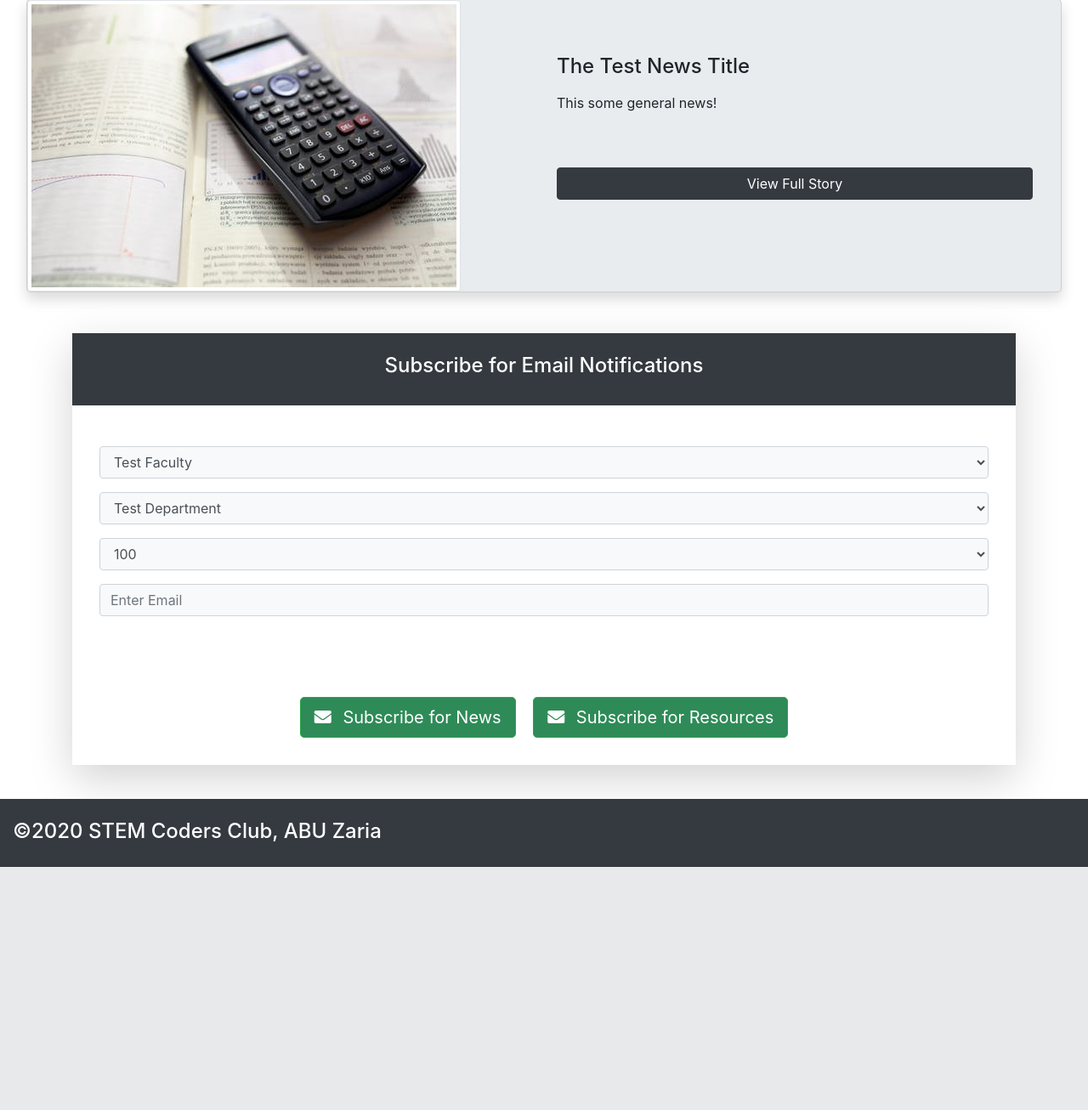
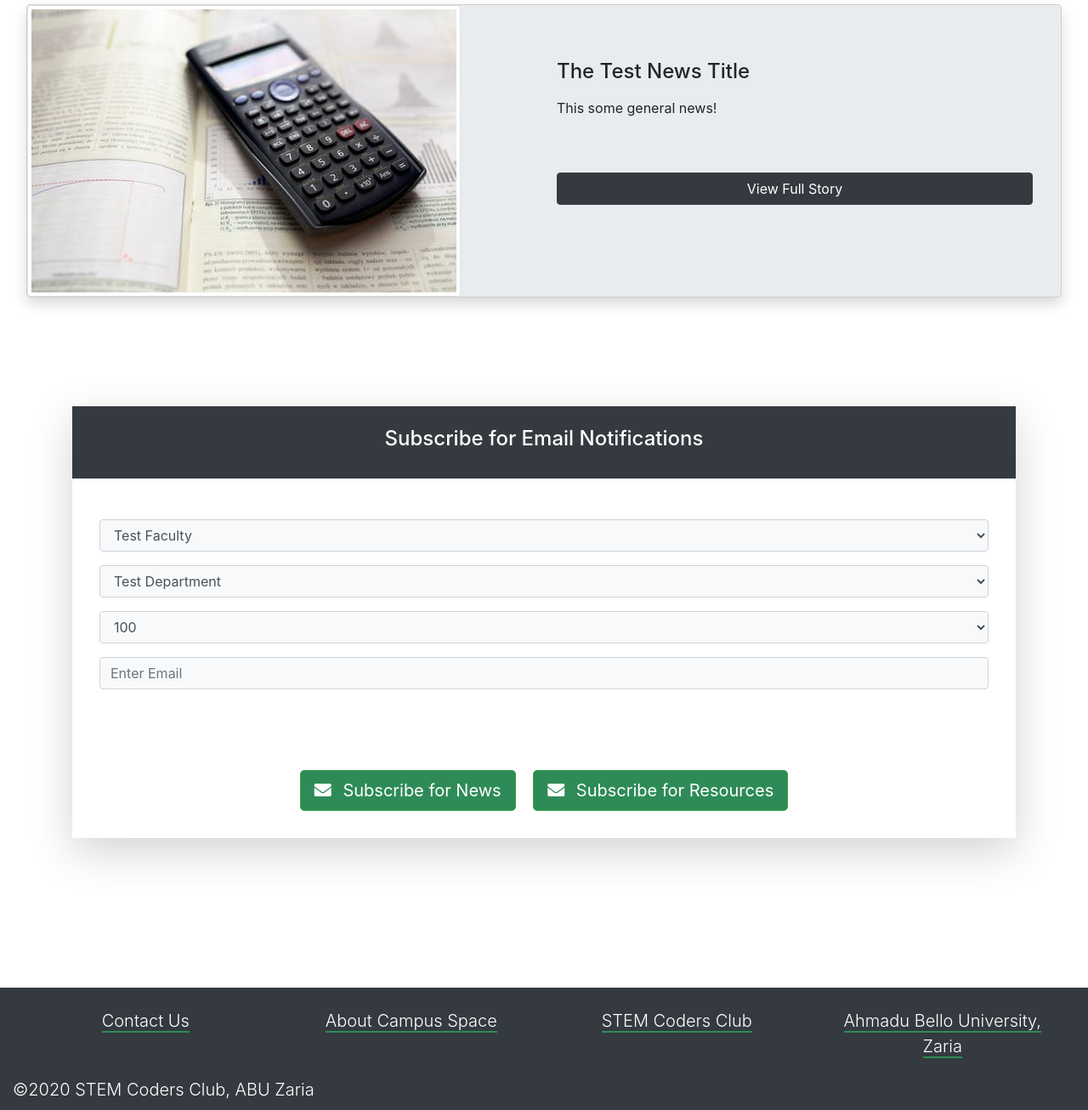
Before and after one commit to STEMCoders-ABU/project1, a CodeIgniter app: page /project1/ in a window 1280 px wide. Shown: the part 3664-4970 px from the top of the page at 85% size. Before the commit the page ends 4684 px from the top, so only its background shows below. Run offline with CodeIgniter, Linux system fonts and the light colour scheme; data comes from the database, SQL or seed files in the repository.

Commit message:
modified the about and contact pages

```diff
--- a/application/controllers/Pages.php
+++ b/application/controllers/Pages.php
@@ -21,6 +21,12 @@ class Pages extends CI_Controller
     {
         $data['page_title'] = 'About';
         load_view('pages/about', $data);
+    }
+
+    public function contact()
+    {
+        $data['page_title'] = 'Contact';
+        load_view('pages/contact', $data);
     }
 
     function news_sub()
--- a/application/views/pages/index.php
+++ b/application/views/pages/index.php
@@ -104,7 +104,7 @@
         </div>
     </section>
 
-    <section class="mt-5 container mb-4">
+    <section class="container" style="margin-top: 8rem;">
       <div class="jumbtron p-3 shadow shadow-lg">
         <div class="p-4 bg-dark text-white mx-n3 mt-n3">
           <h4 class="text-center">Subscribe for Email Notifications</h4>
--- a/application/views/templates/footer.php
+++ b/application/views/templates/footer.php
@@ -1,7 +1,26 @@
     </main>
 
-    <footer class="bg-dark text-white container-fluid pt-4 mt-5" id="generic-footer">
-        <h4 class="mb-n5 alegreya-r">&copy;<?= date('Y'); ?> <span>STEM Coders Club, ABU Zaria</span></h4>
+    <footer class="bg-dark container-fluid pt-4 mt-5" id="generic-footer">
+      <div class="text-light lead mb-4 container-fluid">
+        <div class="row alegreya-r">
+          <div class="col-sm text-center footer-link-container">
+            <a href="<?= site_url('contact'); ?>" class="text-white footer-link">Contact Us</a>
+          </div>
+          <div class="col-sm text-center footer-link-container">
+            <a href="<?= site_url('about'); ?>" class="text-white footer-link">About Campus Space</a>
+          </div>
+          <div class="col-sm text-center footer-link-container">
+            <a href="https://stemcoders.com.ng" class="text-white footer-link">STEM Coders Club</a>
+          </div>
+          <div class="col-sm text-center footer-link-container">
+            <a href="https://www.abu.edu.ng" class="text-white footer-link">Ahmadu Bello University, Zaria</a>
+          </div>
+        </div>
+      </div>
+
+      <div class="text-white pb-1">
+        <h4 class="alegreya- lead">&copy;<?= date('Y'); ?> <span>STEM Coders Club, ABU Zaria</span></h4>
+      </div>
     </footer>
 </div>
 
--- a/application/views/templates/header.php
+++ b/application/views/templates/header.php
@@ -46,7 +46,7 @@
         </button>
 
         <div id="nav-menu" class="collapse navbar-collapse justify-content-end">
-          <ul class="navbar-nav alex-font text-white">
+          <ul class="navbar-nav alex-font text-white lead">
             <li class="nav-item <?php if ($page_title == 'Home') echo 'active'; ?>"><a class="nav-link" href="<?php echo site_url() ?>">Home</a></li>
             <li class="nav-item <?php if ($page_title == 'Resources') echo 'active'; ?>"><a class="nav-link" href="<?php echo site_url('resources') ?>">Resources</a></li>
             <li class="nav-item <?php if ($page_title == 'News') echo 'active'; ?>"><a class="nav-link" href="<?php echo site_url('news') ?>">News</a></li>
@@ -64,4 +64,4 @@
 
     <div id="page-contents">
       <!-- The Main Contents -->
-      <main id="content-wrap" class="container-fluid p-0 alegreya-r" style="padding-bottom: 6rem !important;">
+      <main id="content-wrap" class="container-fluid px-0 pt-0 alegreya-r">
--- a/assets/css/styles.css
+++ b/assets/css/styles.css
@@ -86,7 +86,7 @@ div#page-contents {
 }
 
 main#content-wrap {
-  padding-bottom: 27rem;
+  padding-bottom: 20rem;
   background: rgb(255, 255, 255);
 }
 
@@ -94,13 +94,32 @@ footer#generic-footer {
   position: absolute;
   bottom: 0;
   width: 100%;
-  height: 5rem;
   z-index: 1000;
+}
+
+.footer-link {
+  border-bottom: 2px solid seagreen;
+}
+
+.footer-link:hover {
+  color: azure !important;
+  background: seagreen;
+  border-radius: 2rem;
+  font-weight: bold;
+  padding: 1rem;
+  margin-bottom: -0.6rem;
+  box-shadow: 0 4px 8px 0 rgb(35, 36, 36), 0 4px 4px 0 rgb(60, 61, 61);
+  transition: 0.1s;
+  transition-timing-function: linear;
 }
 
 @media(max-width: 575.98px) {
   footer#generic-footer h4 {
     font-size: 1.2rem;
+  }
+
+ .footer-link-container {
+    margin-bottom: 1rem !important;
   }
 }
 
@@ -127,6 +146,17 @@ div .index-header .auth-container a {
 
 div .index-header .auth-container a#login {
   width: 15rem !important;
+  border-radius: 2rem;
+}
+
+div.about-header {
+  background-image: url(../imgs/bg-image.jpg);
+  background-size: cover;
+}
+
+div.about-header .header-contents {
+  padding-top: 10%;
+  padding-bottom: 10%;
 }
 
 @media(max-width: 575.98px) {
@@ -140,6 +170,14 @@ div .index-header .auth-container a#login {
 
   div .index-header .auth-container a#login {
     width: 8rem !important;
+  }
+
+  div.about-main-contents {
+
+  }
+
+  div.about-header .header-contents h2 {
+    font-size: 1.1rem;
   }
 }
 
```
Also changed, not shown: application/views/pages/about.php (+24 -26 lines), application/views/pages/contact.php (added).
